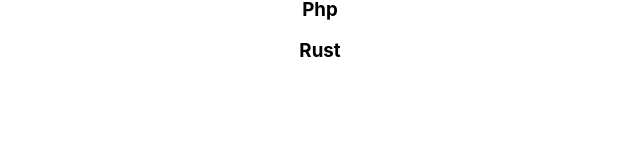
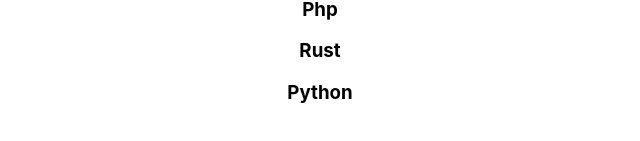
Before and after one commit to kamrankhosa/practise_class3, a React (Create React App) app: page / in a window 1280 px wide. Shown: the part 251-392 px from the top of the page, without its empty margins (320-960 px from the left). Built offline with nearby package versions, Linux system fonts and the light colour scheme.

Commit message:
python language added

```diff
--- a/src/App.js
+++ b/src/App.js
@@ -6,7 +6,7 @@ function App() {
   return (
     <div className="App">
      <div>
-        <Languages lang1="C/C++" lang2="Java" lang3="C#" lang4="JavaScript" lang5="Php" lang6="Rust" />
+        <Languages lang1="C/C++" lang2="Java" lang3="C#" lang4="JavaScript" lang5="Php" lang6="Rust" lang7="Python" />
      </div>
     </div>
   );
--- a/src/P_languages.js
+++ b/src/P_languages.js
@@ -9,6 +9,7 @@ function P_languages(props){
             <h3>{props.lang4}</h3>
             <h3>{props.lang5}</h3>
             <h3>{props.lang6}</h3>
+            <h3>{props.lang7}</h3>
 
         </div>
     )
```
